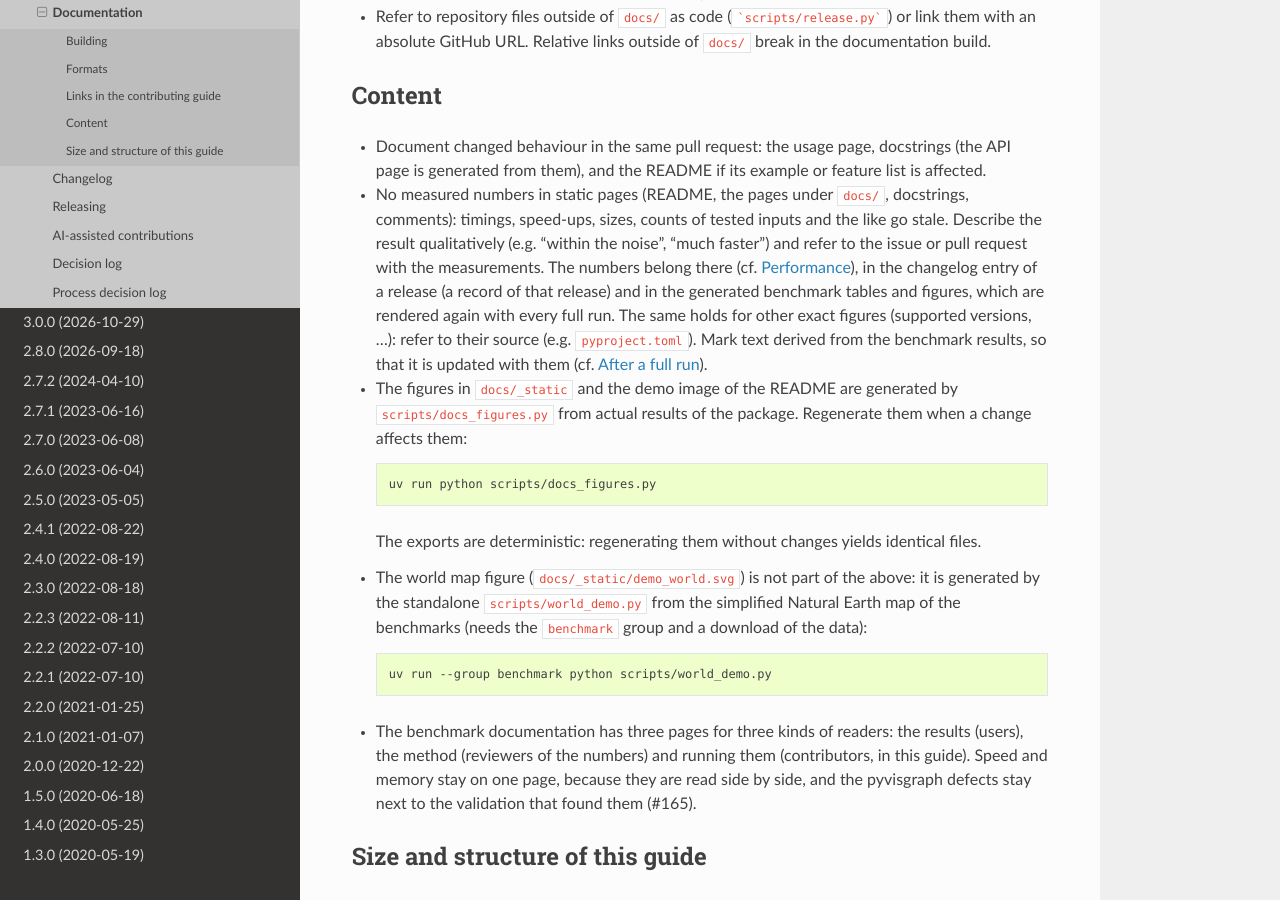
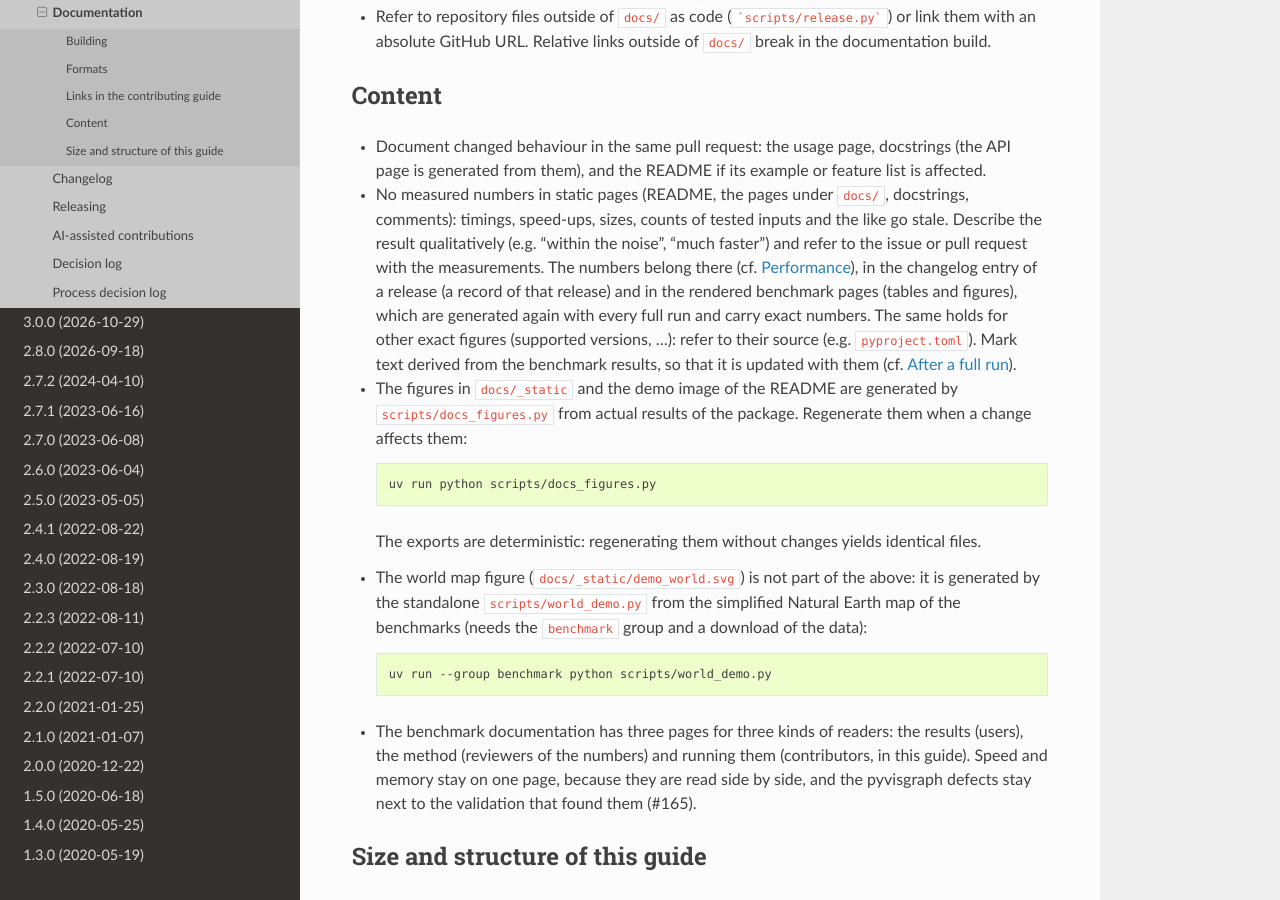
Before and after one commit to jannikmi/extremitypathfinder, a Sphinx documentation site: the page built from docs/contributing/documentation.md, in a window 1280 px wide and 900 px high, scrolled down 724 px. Built offline with Sphinx 7.4.7 and the Read the Docs theme 3.1.0, drawn with Linux system fonts in a browser that asks for light colours.

Commit message:
documentation guide: the rendered benchmark pages carry exact numbers (#243)
Co-Authored-By: Claude Sonnet 5.5 <noreply@anthropic.com>
Claude-Session: https://claude.ai/code/session_01XJqV77SxfbC9mQgG8Sq2hx

```diff
--- a/docs/contributing/documentation.md
+++ b/docs/contributing/documentation.md
@@ -35,7 +35,7 @@ The Markdown files are read on GitHub and in the HTML documentation, so links mu
   sizes, counts of tested inputs and the like go stale. Describe the result qualitatively (e.g. "within the noise",
   "much faster") and refer to the issue or pull request with the measurements. The numbers belong there (cf.
   [Performance](performance.md)), in the changelog entry of a release (a record of that release) and in the
-  generated benchmark tables and figures, which are rendered again with every full run.
+  rendered benchmark pages (tables and figures), which are generated again with every full run and carry exact numbers.
   The same holds for other exact figures (supported versions, ...): refer to their source (e.g. `pyproject.toml`).
   Mark text derived from the benchmark results, so that it is updated with them
   (cf. [After a full run](performance.md#after-a-full-run)).
```
